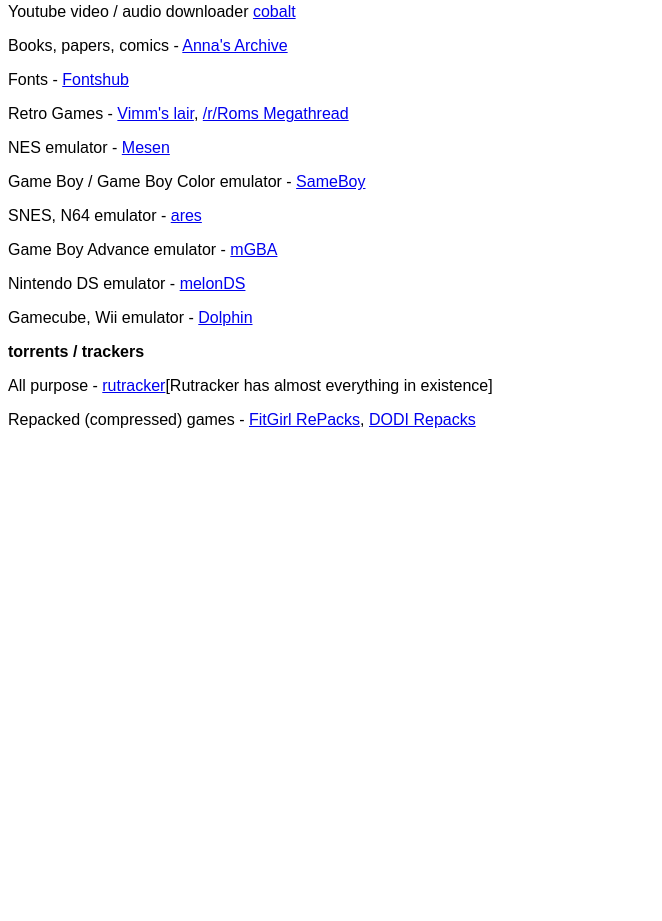
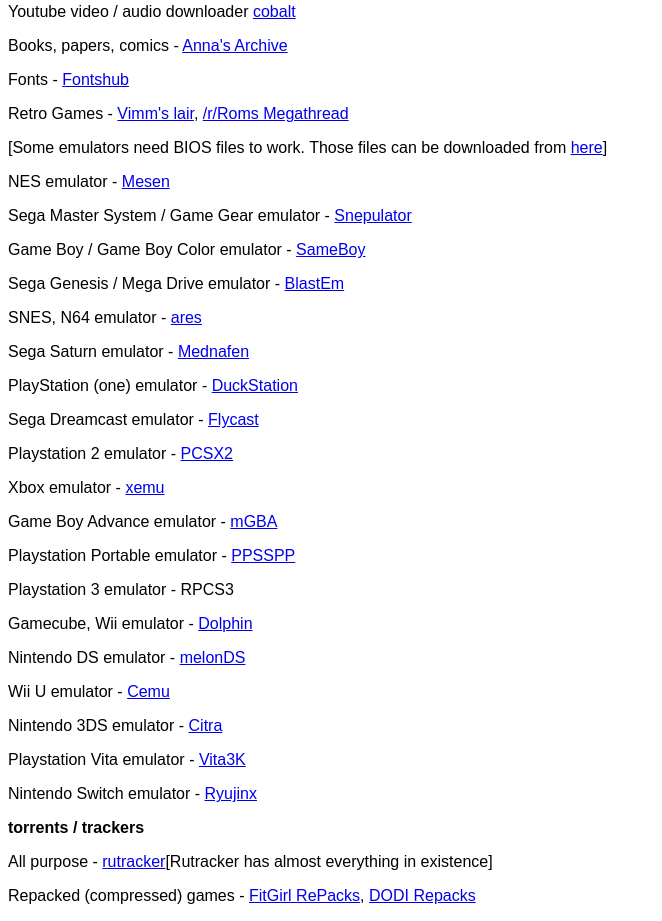
Before and after one commit to anonymouse621/website, a plain HTML site: page index.html in a window 1280 px wide. Shown: the part 2269-3190 px from the top of the page, without its empty margins (0-662 px from the left). Before the commit the page ends 2714 px from the top, so only its background shows below. Drawn offline with Linux system fonts and the light colour scheme.

Commit message:
final commit

```diff
--- a/index.html
+++ b/index.html
@@ -108,12 +108,26 @@
   <p>Books, papers, comics - <a href="https://annas-archive.li/ " target="_blank">Anna's Archive</a></p>
   <p>Fonts - <a href="https://fontshub.pro/" target="_blank">Fontshub</a></p>
   <p>Retro Games - <a href="https://vimm.net/vault" target="_blank">Vimm's lair</a>, <a href="https://r-roms.github.io/" target="_blank">/r/Roms Megathread</a></p>
+  <p>[Some emulators need BIOS files to work. Those files can be downloaded from <a href="https://r-roms.github.io/megathread/misc/#bios-files" target="_blank">here</a>]</p>
   <p>NES emulator - <a href="https://www.mesen.ca/" target="_blank">Mesen</a></p>
+  <p>Sega Master System / Game Gear emulator - <a href="https://github.com/JoppyFurr/Snepulator/releases/latest" target="_blank">Snepulator</a></p>
   <p>Game Boy / Game Boy Color emulator - <a href="https://sameboy.github.io/" target="_blank">SameBoy</a></p>
+  <p>Sega Genesis / Mega Drive emulator - <a href="https://www.retrodev.com/blastem/changes.html" target="_blank">BlastEm</a></p>
   <p>SNES, N64 emulator - <a href="https://ares-emu.net/" target="_blank">ares</a></p>
+  <p>Sega Saturn emulator - <a href="https://mednafen.github.io/releases/" target="_blank">Mednafen</a></p>
+  <p>PlayStation (one)  emulator - <a href="https://github.com/stenzek/duckstation/releases/latest" target="_blank">DuckStation</a></p>
+  <p>Sega Dreamcast emulator - <a href="https://flyinghead.github.io/flycast-builds/" target="_blank">Flycast</a></p>
+  <p>Playstation 2 emulator - <a href="https://pcsx2.net/downloads/" target="_blank">PCSX2</a></p>
+  <p>Xbox emulator - <a href="https://github.com/xemu-project/xemu/releases/latest" target="_blank">xemu</a></p>
   <p>Game Boy Advance emulator - <a href="https://mgba.io/" target="_blank">mGBA</a></p>
+  <p>Playstation Portable emulator - <a href="https://www.ppsspp.org/download/" target="_blank">PPSSPP</a></p>
+  <p>Playstation 3 emulator - <a href="https://rpcs3.net/download" target="_blank"></a>RPCS3</p>
+  <p>Gamecube, Wii emulator - <a href="https://dolphin-emu.org/" target="_blank">Dolphin</a></p>
   <p>Nintendo DS emulator - <a href="https://melonds.kuribo64.net/" target="_blank">melonDS</a></p>
-  <p>Gamecube, Wii emulator - <a href="https://dolphin-emu.org/" target="_blank">Dolphin</a></p>
+  <p>Wii U emulator - <a href="https://cemu.info/" target="_blank">Cemu</a></p>
+  <p>Nintendo 3DS emulator - <a href="https://github.com/PabloMK7/citra/releases/latest" target="_blank">Citra</a></p>
+  <p>Playstation Vita emulator - <a href="https://vita3k.org/#download" target="_blank">Vita3K</a></p>
+  <p>Nintendo Switch emulator - <a href="https://ryujinx.org/download" target="_blank">Ryujinx</a></p>
   <p><b>torrents / trackers</b></p>
   <p>All purpose - <a href="https://rutracker.org/" target="_blank">rutracker</a>[Rutracker has almost everything in existence]</p>
   <p></p>
```
